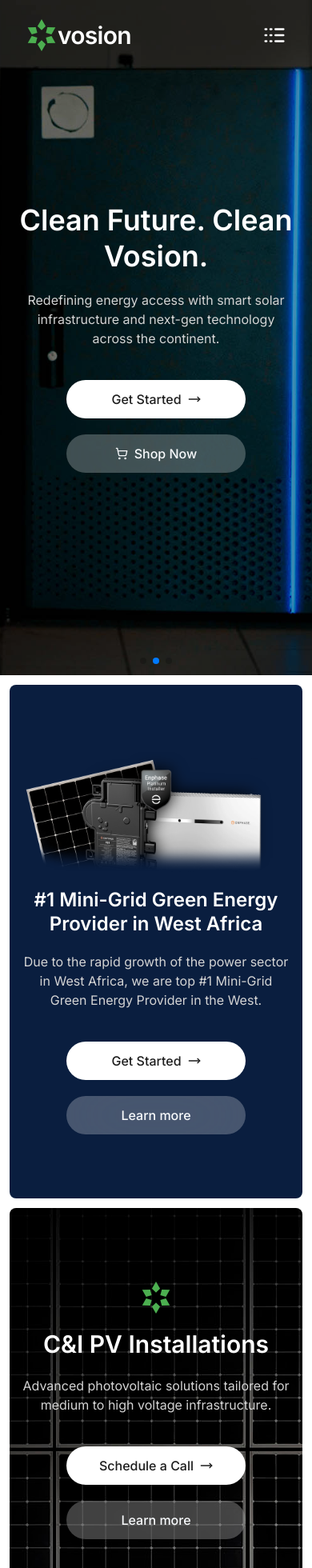
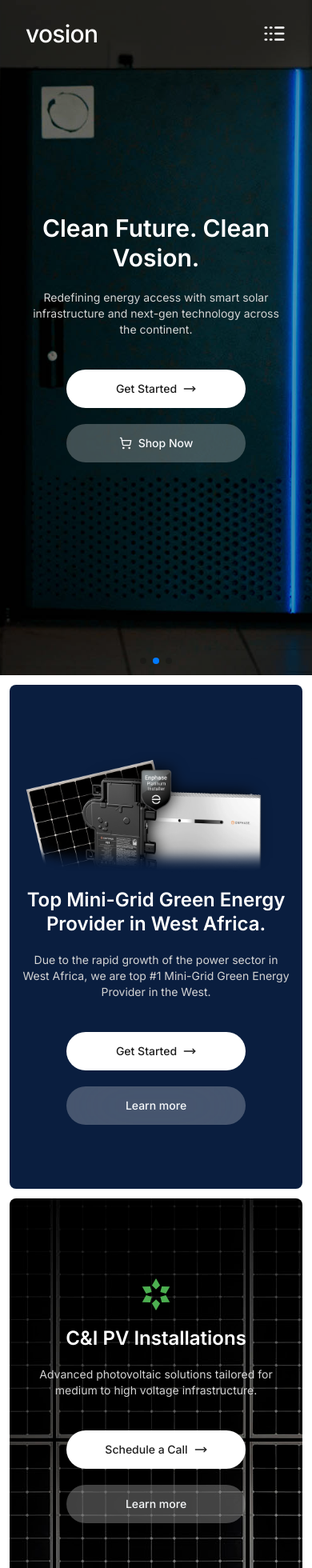
Before and after one commit to jimiolu/vosion, a Next.js app: page / in a window 390 px wide. Shown: the top 1960 px of the page at 80% size. Built offline with nearby package versions, Linux system fonts and the light colour scheme.

Commit message:
Just some random fonts update

```diff
--- a/src/components/Header.tsx
+++ b/src/components/Header.tsx
@@ -32,13 +32,13 @@
         {/* Logo */}
         <Link href="/">
           <div className="flex items-center">
-            <Image
+            {/* <Image
               src="/logo.svg"
               alt="Logo"
               width={30}
               height={30}
               className="w-10 h-10"
-            />
+            /> */}
             <span className="text-3xl font-semibold text-white lowercase tracking-tight">
               vosion
             </span>
--- a/src/components/Hero.tsx
+++ b/src/components/Hero.tsx
@@ -30,23 +30,23 @@
                 priority={index === 0}
               />
               <div className="absolute inset-0 flex flex-col gap-5 items-center justify-center text-center text-white px-4 md:w-[80%] lg:w-1/2 mx-auto">
-                <h1 className="text-4xl md:text-5xl font-semibold leading-tight lg:w-[80%]">
+                <h1 className="text-3xl md:text-5xl font-semibold leading-tight lg:w-[80%]">
                   {slide.title}
                 </h1>
-                <p className="text-base md:text-lg text-neutral-300 w-[90%] lg:w-[80%]">
+                <p className="text-sm md:text-lg text-neutral-300 w-[90%] lg:w-[80%]">
                   {slide.subtitle}
                 </p>
                 <div className="flex flex-col md:flex-row gap-5 mt-5">
                   <Link href="/get-started">
                     <Button className="flex items-center bg-white text-basecolor w-56 py-6 rounded-full cursor-pointer hover:bg-earth hover:text-white  transition-all duration-500">
-                      <span className="text-base">Get Started</span>
+                      <span className="text-sm md:text-base">Get Started</span>
                       <MoveRight />
                     </Button>
                   </Link>
                   <Link href="/shop">
                     <Button className="flex items-center bg-white/25 backdrop-blur-2xl w-56 py-6 rounded-full cursor-pointer hover:bg-white/10 transition-all duration-500">
                       <ShoppingCart />
-                      <span className="text-base">Shop Now</span>
+                      <span className="text-sm md:text-base">Shop Now</span>
                     </Button>
                   </Link>
                 </div>
--- a/src/components/MobileNavigation.tsx
+++ b/src/components/MobileNavigation.tsx
@@ -17,14 +17,14 @@
         {/* Logo */}
         <Link href="/">
           <div className="flex items-center ">
-            <Image
+            {/* <Image
               src="/logo.svg"
               alt="Logo"
               width={30}
               height={30}
-              className="w-10 h-10"
-            />
-            <span className="text-3xl font-semibold text-white lowercase tracking-tight">
+              className="w-8 h-8"
+            /> */}
+            <span className="text-3xl font-medium text-white lowercase tracking-tight">
               vosion
             </span>
           </div>
@@ -37,7 +37,7 @@
 
       {/* Full Screen overlay  */}
       {open && (
-        <div className="fixed inset-0 bg-white shadow-sm p-6 z-50 overflow-hidden h-[150vh]">
+        <div className="fixed inset-0 bg-white shadow-sm p-6 z-50 overflow-y-auto h-screen">
           {/* close button  */}
           <div>
             {open === "main" && (
@@ -104,9 +104,9 @@
           {/* Solutions menu  */}
           {open === "solutions" && (
             <div className="mt-20">
-              <div className="space-y-2">
+              <div className="space-y-2 border-b border-gray-200 pb-6">
                 <h2 className="text-2xl font-medium text-primary">Solutions</h2>
-                <p className="text-neutral-600 font-light">
+                <p className="text-neutral-500 font-light text-sm">
                   Solving global problems through local implementation.
                 </p>
               </div>
@@ -131,9 +131,9 @@
           {/* Projects menu  */}
           {open === "projects" && (
             <div className="mt-20">
-              <div className="space-y-2">
+              <div className="space-y-2 border-b border-gray-200 pb-6">
                 <h2 className="text-2xl font-medium text-primary">Projects</h2>
-                <p className="text-neutral-600 font-light">
+                <p className="text-neutral-500 font-light text-sm">
                   Addressing global challenges through focused, locally driven
                   projects.
                 </p>
@@ -146,7 +146,7 @@
                       <h4 className="text-primary text-lg font-medium hover:underline hover:text-earth">
                         {item.title}
                       </h4>
-                      <span className="text-sm text-neutral-500 font-light">
+                      <span className="text-sm text-neutral-400 font-light">
                         {item.desc}
                       </span>
                     </Link>
@@ -159,9 +159,9 @@
           {/* Company menu  */}
           {open === "company" && (
             <div className="mt-20">
-              <div className="space-y-2">
+              <div className="space-y-2 border-b border-gray-200 pb-6">
                 <h2 className="text-2xl font-medium text-primary">Company</h2>
-                <p className="text-neutral-600 font-light">
+                <p className="text-neutral-400 font-ligh text-sm">
                   Turning bold ideas into lasting impact through smart
                   innovation and solid implementation.
                 </p>
@@ -174,7 +174,7 @@
                       <h4 className="text-primary text-lg font-medium hover:underline hover:text-earth">
                         {item.title}
                       </h4>
-                      <span className="text-sm text-neutral-500 font-light">
+                      <span className="text-sm text-neutral-400 font-light">
                         {item.desc}
                       </span>
                     </Link>
--- a/src/components/Section2.tsx
+++ b/src/components/Section2.tsx
@@ -21,22 +21,22 @@
 
         <div className="flex flex-col items-center text-center space-y-5">
           <h2 className="text-2xl md:text-4xl text-white font-semibold leading-tight">
-            #1 Mini-Grid Green Energy Provider in West Africa
+            Top Mini-Grid Green Energy Provider in West Africa.
           </h2>
-          <p className="text-neutral-300 md:w-[80%] lg:w-[70%] text-base md:text-lg">
+          <p className="text-neutral-300 md:w-[80%] lg:w-[70%] text-sm md:text-lg">
             Due to the rapid growth of the power sector in West Africa, we are
             top #1 Mini-Grid Green Energy Provider in the West.
           </p>
           <div className="flex flex-col md:flex-row gap-5 mt-5">
             <Link href="/get-started">
               <Button className="flex items-center bg-white text-basecolor w-56 py-6 rounded-full cursor-pointer hover:bg-earth hover:text-white transition-all duration-300">
-                <span className="text-base">Get Started</span>
+                <span className="text-sm md:text-base">Get Started</span>
                 <MoveRight />
               </Button>
             </Link>
             <Link href="/shop">
               <Button className="flex items-center bg-white/25 backdrop-blur-2xl w-56 py-6 rounded-full cursor-pointer hover:bg-white/10 transition-all duration-500">
-                <span className="text-base">Learn more</span>
+                <span className="text-sm md:text-base">Learn more</span>
               </Button>
             </Link>
           </div>
--- a/src/components/Section3.tsx
+++ b/src/components/Section3.tsx
@@ -15,23 +15,23 @@
           height={100}
           className="w-10 h-10"
         />
-        <h2 className="text-3xl md:text-5xl text-white font-semibold leading-tight md:w-[80%]">
+        <h2 className="text-2xl md:text-4xl text-white font-semibold leading-tight md:w-[80%]">
           C&I PV Installations
         </h2>
-        <p className="text-neutral-300 md:w-[80%] lg:w-[50%] text-base md:text-xl">
+        <p className="text-neutral-300 md:w-[80%] lg:w-[50%] text-sm md:text-lg">
           Advanced photovoltaic solutions tailored for medium to high voltage
           infrastructure.
         </p>
         <div className="flex flex-col md:flex-row gap-5 mt-5">
           <Link href="/get-started">
             <Button className="flex items-center bg-white text-basecolor w-56 py-6 rounded-full cursor-pointer hover:bg-earth hover:text-white transition-all duration-300">
-              <span className="text-base">Schedule a Call</span>
+              <span className="text-sm md:text-base">Schedule a Call</span>
               <MoveRight />
             </Button>
           </Link>
           <Link href="/shop">
             <Button className="flex items-center bg-white/25 backdrop-blur-2xl w-56 py-6 rounded-full cursor-pointer hover:bg-white/10 transition-all duration-500">
-              <span className="text-base">Learn more</span>
+              <span className="text-sm md:text-base">Learn more</span>
             </Button>
           </Link>
         </div>
--- a/src/components/Section4.tsx
+++ b/src/components/Section4.tsx
@@ -22,20 +22,20 @@
           <h2 className="text-2xl md:text-4xl text-white font-semibold leading-tight">
             #GridIndependence
           </h2>
-          <p className="text-neutral-300 text-base md:text-lg">
+          <p className="text-neutral-300 text-sm md:text-lg">
             We have the best storage system now.
           </p>
           <div className="flex flex-col md:flex-row gap-5 mt-5">
             <Link href="/get-started">
               <Button className="flex items-center bg-white text-basecolor w-56 py-6 rounded-full cursor-pointer hover:bg-earth hover:text-white transition-all duration-300">
-                <span className="text-base">Get Started</span>
+                <span className="text-sm md:text-base">Get Started</span>
                 <MoveRight />
               </Button>
             </Link>
             <Link href="/shop">
               <Button className="flex items-center bg-white/25 backdrop-blur-2xl w-56 py-6 rounded-full cursor-pointer hover:bg-white/10 transition-all duration-500">
                 <ShoppingCart />
-                <span className="text-base">Shop Now</span>
+                <span className="text-sm md:text-base">Shop Now</span>
               </Button>
             </Link>
           </div>
--- a/src/components/Section6.tsx
+++ b/src/components/Section6.tsx
@@ -16,15 +16,15 @@
         />
         <div className="absolute inset-0 bg-slate/80 rounded-lg" />
         <div className="justify-items-center text-center absolute top-1/2 left-1/2 transform -translate-x-1/2 -translate-y-1/2 space-y-3 w-full px-4 md:px-8">
-          <h4 className="text-3xl font-semibold capitalize text-white">
+          <h4 className="text-2xl md:text-3xl font-semibold capitalize text-white">
             Folar Palnet Batteries
           </h4>
-          <p className="text-neutral-200 text-base md:text-lg">
+          <p className="text-neutral-200 text-sm md:text-lg">
             100% energy independence.
           </p>
           <Link href="/get-started" className="mt-5 inline-block">
             <Button className="flex items-center bg-white text-basecolor w-56 py-6 rounded-full cursor-pointer hover:bg-earth hover:text-white transition-all duration-300">
-              <span className="text-base">Get Started</span>
+              <span className="text-sm md:text-base">Get Started</span>
               <MoveRight />
             </Button>
           </Link>
--- a/src/components/ui/infinite-moving-cards.tsx
+++ b/src/components/ui/infinite-moving-cards.tsx
@@ -103,7 +103,7 @@
                   alt="Icon"
                   width={30}
                   height={30}
-                  className="w-12 h-12"
+                  className="w-8 h-8"
                 />
                 <h3 className="font-bold text-basecolor text-xl">
                   {item.title}
```
Also changed, not shown: src/components/Section5.tsx (+13 -13 lines).
